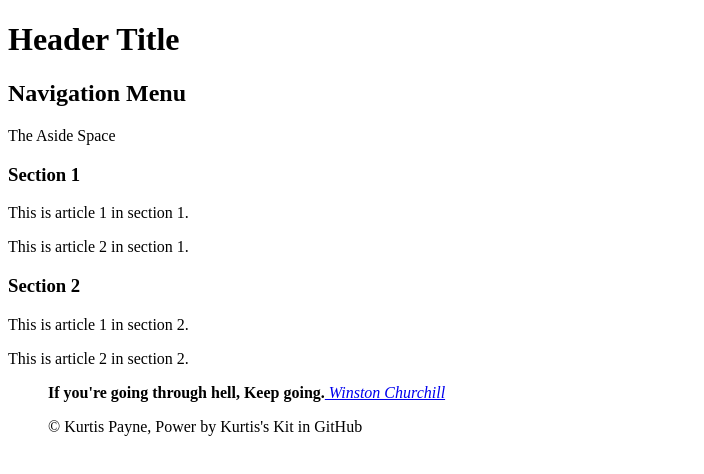
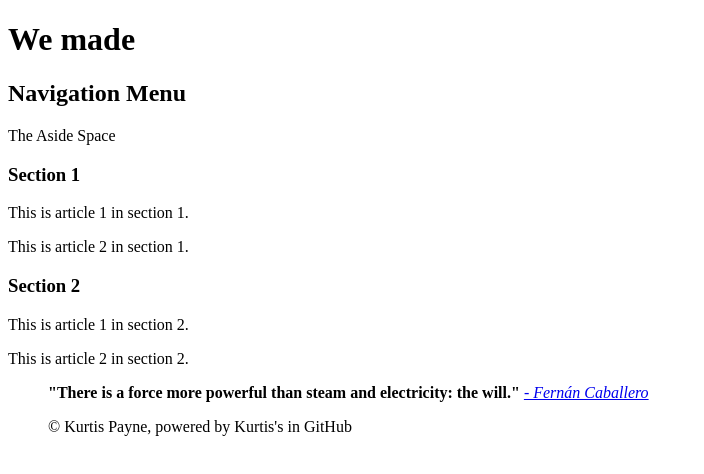
Before and after one commit to Scrapperfri3z/BuisnessWebsiteAssigment, a plain HTML site: page index.html in a window 1280 px wide. Shown: the whole page, without its empty margins (0-704 px from the left). Drawn offline with Linux system fonts and the light colour scheme; files whose address does not match are found by name.

Commit message:
downgrade

```diff
--- a/index.html
+++ b/index.html
@@ -4,16 +4,16 @@
     <meta charset="utf-8">
 
     <meta name="author" content="Kurtis Payne">
-    <meta name="description" content="Intermediate JavaScript Lessons">
-    <meta name="keywords" content="JavaScript, Variables, coding, algorithms, lessons, javalessons, kurtis payne, ">
+    <meta name="description" content="Buisness WebSite"> <!-- Webpage Description to poplulate search engines like Google-->
+    <meta name="keywords" content="Buisness WebSite"> <!-- Key words for searching -->
     <meta name="viewport" content="width=device-width, initial-scale=1.0">
 
-    <title>JavaScript Lessons</title>
 
+    <title>Buisness Website</title>
   </head>
   <body>
 
-    <header><h1>Header Title</h1></header>
+    <header><h1>We made</h1></header>
         <nav><h2>Navigation Menu</h2></nav>
         <aside><p>The Aside Space</p></aside>
         <section>
@@ -40,8 +40,13 @@
   </body>
 
   <footer>
-   <blockquote cite="https://www.businessinsider.com/elon-musk-on-winston-churchill-hell-quote-2015-1" !-- Date Accessed: 2019011 --!>
-     <p><strong>If you're going through hell, Keep going.</strong><em><a href="https://www.businessinsider.com/elon-musk-on-winston-churchill-hell-quote-2015-1" target="_blank"> Winston Churchill</a> </em> </p>
-     <p>&copy Kurtis Payne, Power by Kurtis's Kit in GitHub</p>
+  <blockquote cite="https://www.goodreads.com/author/show/597220.Fern_n_Caballero">
+  <!--  Date Accessed: 20180920 -->
+  <p><strong>"There is a force more powerful than steam and electricity: the will."</strong>
+    <em><a href="https://www.goodreads.com/author/show/597220.Fern_n_Caballero" target="_blank">- Fernán Caballero</a></em></p>
+  <p>&copy Kurtis Payne, powered by Kurtis's in GitHub</p>
+  <!-- Note: symbols in text get confused with HTML symbols, text-based symbols exist -->
 </footer>
+
+
 </html>
```
Also changed, not shown: 1 other file. Lines whose indentation alone changed are shown as unchanged.
